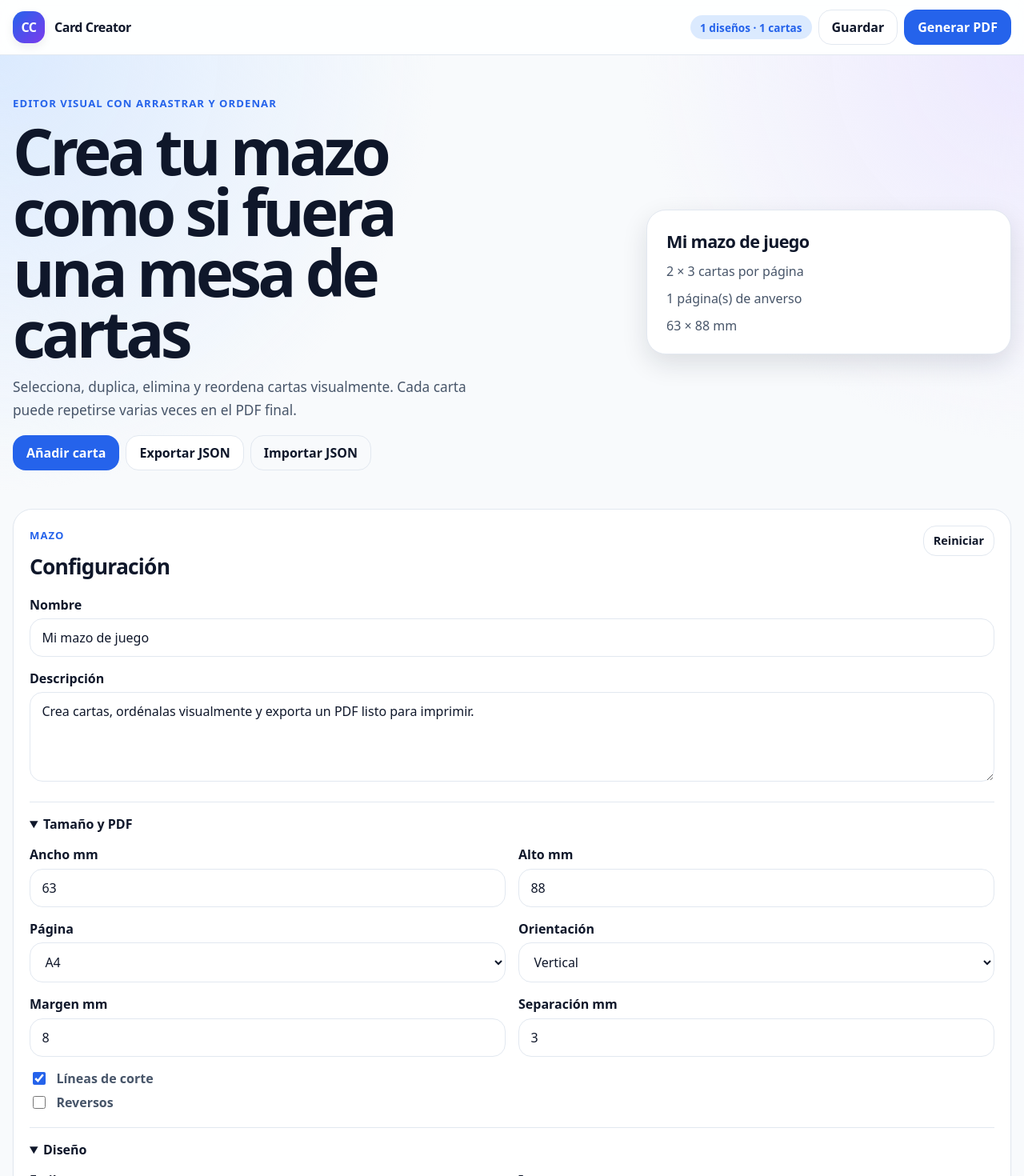
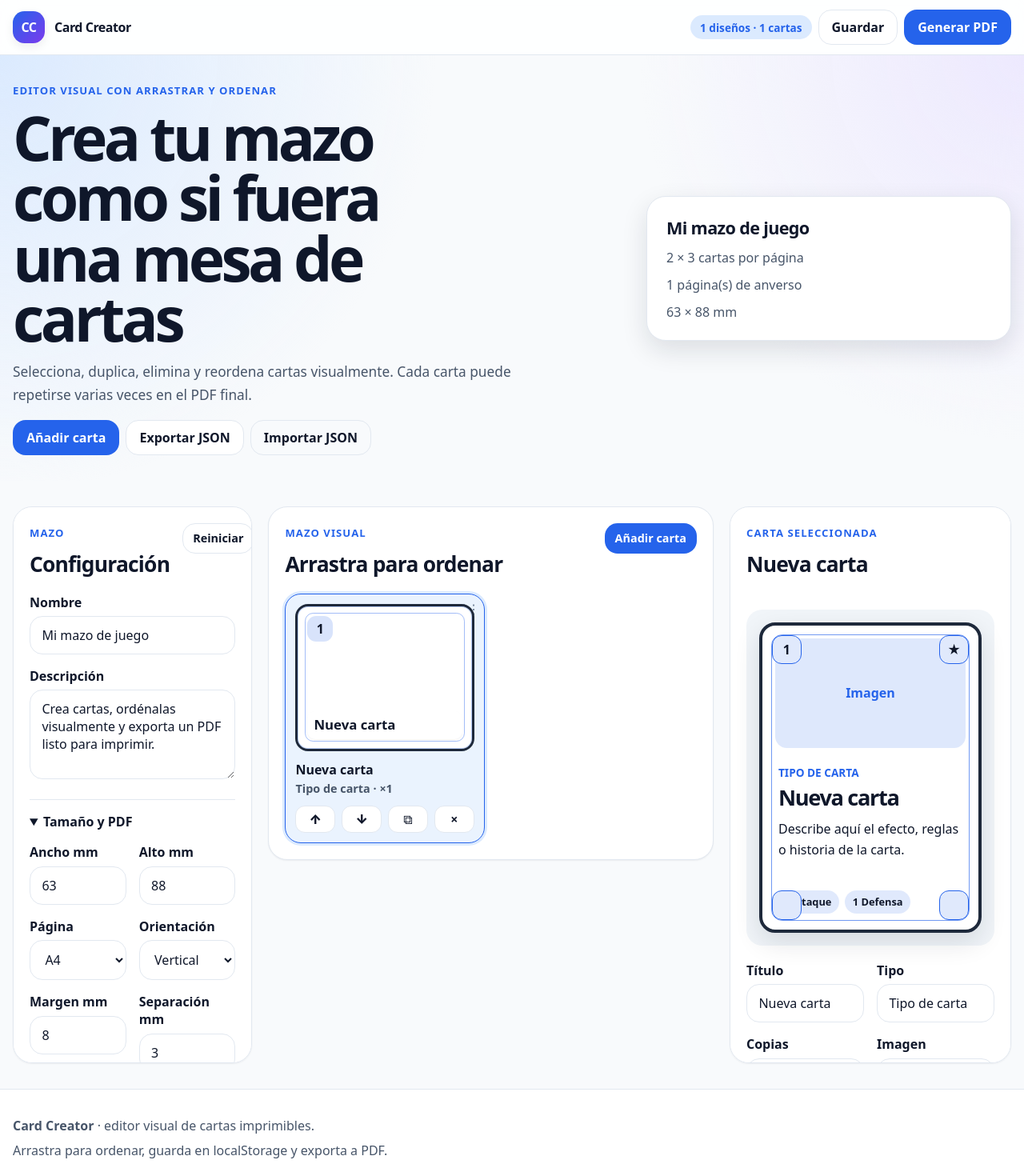
Before and after one commit to jalonsomerchan/card-creator, a Svelte app: page / in a window 1280 px wide. Shown: the top 1470 px of the page at 80% size. Built offline with nearby package versions, Linux system fonts and the light colour scheme.

Commit message:
Style visual drag and drop editor

```diff
--- a/src/app.css
+++ b/src/app.css
@@ -82,58 +82,24 @@ button, input, select, textarea { font: inherit; }
 button:disabled { cursor: not-allowed; opacity: 0.62; }
 a { color: inherit; }
 h1, h2, h3, p { margin-top: 0; }
-h1 { max-width: 12ch; margin-bottom: var(--space-4); font-size: clamp(2.5rem, 8vw, 5rem); line-height: 0.95; letter-spacing: -0.06em; }
+h1 { max-width: 13ch; margin-bottom: var(--space-4); font-size: clamp(2.35rem, 7vw, 4.8rem); line-height: 0.98; letter-spacing: -0.06em; }
 h2 { margin-bottom: 0; font-size: clamp(1.25rem, 4vw, 1.65rem); line-height: 1.2; letter-spacing: -0.03em; }
 h3 { margin-bottom: var(--space-2); font-size: 1rem; }
 p { line-height: 1.65; color: var(--color-text-muted); }
 
-.skip-link {
-  position: fixed;
-  left: 1rem;
-  top: 1rem;
-  z-index: 100;
-  transform: translateY(-150%);
-  border-radius: var(--radius-lg);
-  background: var(--color-primary);
-  color: #fff;
-  padding: 0.75rem 1rem;
-  font-weight: 800;
-  transition: transform var(--transition-base);
-}
+.skip-link { position: fixed; left: 1rem; top: 1rem; z-index: 100; transform: translateY(-150%); border-radius: var(--radius-lg); background: var(--color-primary); color: #fff; padding: 0.75rem 1rem; font-weight: 800; transition: transform var(--transition-base); }
 .skip-link:focus { transform: translateY(0); }
-
 .container-wide { width: min(100% - 2rem, var(--container-xl)); margin-inline: auto; }
-.site-header {
-  position: sticky;
-  top: 0;
-  z-index: 40;
-  border-bottom: 1px solid var(--color-border);
-  background: color-mix(in srgb, var(--color-surface) 86%, transparent);
-  backdrop-filter: blur(16px);
-}
+.site-header { position: sticky; top: 0; z-index: 40; border-bottom: 1px solid var(--color-border); background: color-mix(in srgb, var(--color-surface) 86%, transparent); backdrop-filter: blur(16px); }
 .header-nav { display: flex; flex-direction: column; gap: var(--space-3); padding-block: var(--space-3); }
 .brand { display: inline-flex; align-items: center; gap: 0.75rem; text-decoration: none; font-weight: 900; letter-spacing: -0.03em; }
 .brand-mark { display: grid; width: 2.5rem; height: 2.5rem; place-items: center; border-radius: 0.9rem; background: linear-gradient(135deg, var(--color-primary), var(--color-secondary)); color: #fff; box-shadow: var(--shadow-sm); }
 .header-actions, .hero-actions, .editor-actions { display: flex; flex-wrap: wrap; gap: var(--space-2); align-items: center; }
 
-.btn {
-  display: inline-flex;
-  min-height: 2.75rem;
-  align-items: center;
-  justify-content: center;
-  gap: 0.5rem;
-  border: 1px solid transparent;
-  border-radius: var(--radius-lg);
-  padding: 0.75rem 1rem;
-  font-weight: 800;
-  line-height: 1;
-  text-decoration: none;
-  cursor: pointer;
-  transition: transform var(--transition-fast), background-color var(--transition-base), border-color var(--transition-base), color var(--transition-base), box-shadow var(--transition-base);
-}
+.btn { display: inline-flex; min-height: 2.75rem; align-items: center; justify-content: center; gap: 0.5rem; border: 1px solid transparent; border-radius: var(--radius-lg); padding: 0.75rem 1rem; font-weight: 800; line-height: 1; text-decoration: none; cursor: pointer; transition: transform var(--transition-fast), background-color var(--transition-base), border-color var(--transition-base), color var(--transition-base), box-shadow var(--transition-base); }
 .btn:hover:not(:disabled) { transform: translateY(-1px); }
 .btn:active:not(:disabled) { transform: translateY(0); }
-.btn:focus-visible, .input:focus, .select:focus, .textarea:focus, .card-list-item:focus-visible, summary:focus-visible { outline: none; box-shadow: 0 0 0 4px var(--color-primary-soft); border-color: var(--color-primary); }
+.btn:focus-visible, .input:focus, .select:focus, .textarea:focus, .deck-tile:focus-visible, summary:focus-visible { outline: none; box-shadow: 0 0 0 4px var(--color-primary-soft); border-color: var(--color-primary); }
 .btn-primary { background: var(--color-primary); color: #fff; }
 .btn-primary:hover:not(:disabled) { background: var(--color-primary-hover); }
 .btn-secondary { border-color: var(--color-border); background: var(--color-surface); color: var(--color-text); }
@@ -142,19 +108,19 @@ p { line-height: 1.65; color: var(--color-text-muted); }
 .btn.compact { min-height: 2.35rem; padding: 0.55rem 0.75rem; font-size: 0.9rem; }
 .file-button { position: relative; overflow: hidden; }
 .file-button input { position: absolute; inset: 0; opacity: 0; cursor: pointer; }
+.badge { display: inline-flex; align-items: center; border-radius: var(--radius-full); background: var(--color-primary-soft); color: var(--color-primary); padding: 0.35rem 0.75rem; font-size: 0.85rem; font-weight: 800; }
 
-.badge { display: inline-flex; align-items: center; border-radius: var(--radius-full); background: var(--color-primary-soft); color: var(--color-primary); padding: 0.35rem 0.75rem; font-size: 0.85rem; font-weight: 800; }
 .hero-section { background: radial-gradient(circle at top left, var(--color-primary-soft), transparent 34rem), radial-gradient(circle at top right, var(--color-secondary-soft), transparent 30rem), var(--color-bg); }
+.compact-hero .hero-grid { padding-block: var(--space-8); }
 .hero-grid { display: grid; gap: var(--space-8); padding-block: var(--space-10); }
-.hero-copy { max-width: 54rem; }
-.hero-copy > p { max-width: 62ch; font-size: 1.08rem; }
+.hero-copy { max-width: 58rem; }
+.hero-copy > p { max-width: 66ch; font-size: 1.08rem; }
 .eyebrow, .section-kicker { display: inline-flex; margin-bottom: var(--space-3); color: var(--color-primary); font-size: 0.82rem; font-weight: 900; letter-spacing: 0.08em; text-transform: uppercase; }
 .hero-card { display: grid; gap: var(--space-3); align-self: center; border: 1px solid var(--color-border); border-radius: var(--radius-2xl); background: var(--color-surface); padding: var(--space-6); box-shadow: var(--shadow-md); }
 .hero-card strong { font-size: 1.35rem; letter-spacing: -0.03em; }
 .hero-card span { color: var(--color-text-muted); }
 .status { margin-top: var(--space-4); border: 1px solid var(--color-border); border-radius: var(--radius-lg); background: var(--color-surface); padding: var(--space-3) var(--space-4); color: var(--color-text); font-weight: 700; }
 
-.workspace { display: grid; gap: var(--space-5); padding-block: var(--space-8); }
 .panel, .info-card { border: 1px solid var(--color-border); border-radius: var(--radius-2xl); background: var(--color-surface); box-shadow: var(--shadow-xs); }
 .panel { padding: var(--space-5); }
 .panel-header, .subsection-header { display: flex; align-items: flex-start; justify-content: space-between; gap: var(--space-4); margin-bottom: var(--space-5); }
@@ -162,16 +128,7 @@ p { line-height: 1.65; color: var(--color-text-muted); }
 .two-cols, .corner-grid { grid-template-columns: repeat(2, minmax(0, 1fr)); }
 .label { display: inline-block; margin-bottom: 0.4rem; color: var(--color-text); font-weight: 800; }
 .help-text { color: var(--color-text-soft); font-size: 0.875rem; }
-.input, .select, .textarea {
-  width: 100%;
-  min-height: 2.75rem;
-  border: 1px solid var(--color-border);
-  border-radius: var(--radius-lg);
-  background: var(--color-surface);
-  color: var(--color-text);
-  padding: 0.75rem 0.9rem;
-  transition: border-color var(--transition-base), box-shadow var(--transition-base), background-color var(--transition-base);
-}
+.input, .select, .textarea { width: 100%; min-height: 2.75rem; border: 1px solid var(--color-border); border-radius: var(--radius-lg); background: var(--color-surface); color: var(--color-text); padding: 0.75rem 0.9rem; transition: border-color var(--transition-base), box-shadow var(--transition-base), background-color var(--transition-base); }
 .textarea { min-height: 7rem; resize: vertical; }
 .color-input { min-height: 3rem; padding: 0.35rem; }
 .settings-group { margin-top: var(--space-5); border-top: 1px solid var(--color-border); padding-top: var(--space-4); }
@@ -180,11 +137,30 @@ p { line-height: 1.65; color: var(--color-text-muted); }
 .option-stack { display: grid; gap: var(--space-2); margin-top: var(--space-4); }
 .check-row { display: flex; align-items: center; gap: 0.65rem; color: var(--color-text-muted); font-weight: 700; }
 .check-row input { width: 1rem; height: 1rem; accent-color: var(--color-primary); }
-.cards-list { display: grid; gap: var(--space-2); margin-bottom: var(--space-5); }
-.card-list-item { display: flex; justify-content: space-between; gap: var(--space-3); width: 100%; border: 1px solid var(--color-border); border-radius: var(--radius-lg); background: var(--color-surface-soft); color: var(--color-text); padding: 0.8rem 0.9rem; cursor: pointer; text-align: left; }
-.card-list-item.selected { border-color: var(--color-primary); background: var(--color-primary-soft); }
-.card-list-item span { overflow: hidden; text-overflow: ellipsis; white-space: nowrap; font-weight: 800; }
-.card-list-item small { color: var(--color-text-muted); font-weight: 900; }
+
+.visual-workspace { display: grid; gap: var(--space-5); padding-block: var(--space-8); }
+.visual-panel { min-width: 0; }
+.visual-card-grid { display: grid; grid-template-columns: repeat(auto-fill, minmax(12rem, 1fr)); gap: var(--space-4); align-items: stretch; }
+.deck-tile { position: relative; display: grid; gap: var(--space-3); border: 1px solid var(--color-border); border-radius: var(--radius-xl); background: var(--color-surface-soft); padding: var(--space-3); color: var(--color-text); cursor: grab; text-align: left; transition: transform var(--transition-base), border-color var(--transition-base), box-shadow var(--transition-base), background-color var(--transition-base); }
+.deck-tile:hover { transform: translateY(-2px); border-color: var(--color-border-strong); box-shadow: var(--shadow-sm); }
+.deck-tile:active { cursor: grabbing; }
+.deck-tile.selected { border-color: var(--color-primary); background: color-mix(in srgb, var(--color-primary-soft) 58%, var(--color-surface)); box-shadow: 0 0 0 3px var(--color-primary-soft); }
+.deck-tile.drag-over { border-color: var(--color-accent); transform: scale(1.025); }
+.tile-drag { position: absolute; right: 0.55rem; top: 0.45rem; color: var(--color-text-soft); font-weight: 900; letter-spacing: -0.25em; user-select: none; }
+.tile-thumb { position: relative; display: flex; min-height: 11.5rem; flex-direction: column; justify-content: flex-end; overflow: hidden; border: 3px solid; border-radius: var(--radius-lg); padding: var(--space-3); box-shadow: inset 0 0 0 1px color-mix(in srgb, var(--accent-card) 32%, transparent); }
+.tile-thumb::after { content: ''; position: absolute; inset: 0.55rem; border: 1px solid var(--accent-card); border-radius: 0.65rem; opacity: 0.42; pointer-events: none; }
+.tile-thumb img { position: absolute; inset: 0; width: 100%; height: 100%; object-fit: cover; opacity: 0.72; }
+.tile-thumb span { position: absolute; left: 0.75rem; top: 0.75rem; display: grid; min-width: 2rem; min-height: 2rem; place-items: center; border-radius: 0.7rem; background: color-mix(in srgb, var(--accent-card) 18%, white); color: #0f172a; font-weight: 900; }
+.tile-thumb strong { position: relative; z-index: 1; border-radius: 0.65rem; background: color-mix(in srgb, var(--color-surface) 84%, transparent); padding: 0.5rem; font-size: 1.05rem; line-height: 1.1; box-shadow: var(--shadow-xs); }
+.tile-info { display: grid; gap: 0.2rem; }
+.tile-info strong { overflow: hidden; text-overflow: ellipsis; white-space: nowrap; }
+.tile-info span { color: var(--color-text-muted); font-size: 0.9rem; font-weight: 700; }
+.tile-actions { display: grid; grid-template-columns: repeat(4, minmax(0, 1fr)); gap: var(--space-2); }
+.tile-actions button { display: inline-grid; min-height: 2.15rem; place-items: center; border: 1px solid var(--color-border); border-radius: var(--radius-md); background: var(--color-surface); color: var(--color-text); cursor: pointer; font-weight: 900; }
+.tile-actions button:hover { border-color: var(--color-primary); color: var(--color-primary); }
+.tile-actions .danger-icon:hover { border-color: var(--color-danger); background: var(--color-danger-soft); color: var(--color-danger); }
+.editor-side { display: grid; gap: var(--space-5); align-content: start; }
+.editor-form { display: grid; gap: var(--space-4); }
 .editor-card, .subsection, .pdf-summary { display: grid; gap: var(--space-4); }
 .subsection { border-top: 1px solid var(--color-border); padding-top: var(--space-4); }
 .corner-grid { display: grid; gap: var(--space-3); }
@@ -193,17 +169,7 @@ p { line-height: 1.65; color: var(--color-text-muted); }
 
 .preview-panel { position: relative; }
 .print-card-wrap { display: grid; place-items: center; padding: var(--space-4); border-radius: var(--radius-xl); background: var(--color-surface-soft); }
-.print-card {
-  position: relative;
-  display: flex;
-  width: min(100%, 19rem);
-  min-height: 22rem;
-  flex-direction: column;
-  overflow: hidden;
-  border: 4px solid;
-  border-radius: 1.25rem;
-  box-shadow: var(--shadow-md);
-}
+.print-card { position: relative; display: flex; width: min(100%, 19rem); min-height: 22rem; flex-direction: column; overflow: hidden; border: 4px solid; border-radius: 1.25rem; box-shadow: var(--shadow-md); }
 .print-card.style-fantasy::after { content: ''; position: absolute; inset: 0.7rem; pointer-events: none; border: 1px solid var(--accent-card); border-radius: 0.85rem; opacity: 0.65; }
 .print-card.style-classic { border-width: 8px; }
 .print-card.style-prototype { border-style: dashed; }
@@ -222,8 +188,6 @@ p { line-height: 1.65; color: var(--color-text-muted); }
 .corner-br { right: 0.75rem; bottom: 0.75rem; }
 .card-stats { position: relative; z-index: 1; display: flex; flex-wrap: wrap; gap: 0.45rem; padding: 0 1.25rem 1.25rem; }
 .card-stats span { border-radius: var(--radius-full); background: color-mix(in srgb, var(--accent-card) 14%, transparent); padding: 0.35rem 0.6rem; font-size: 0.8rem; font-weight: 800; }
-.pdf-summary { margin-top: var(--space-5); }
-.pdf-summary ul { margin: 0; padding-left: 1.25rem; color: var(--color-text-muted); line-height: 1.75; }
 
 .info-grid { display: grid; gap: var(--space-5); padding-bottom: var(--space-10); }
 .info-card { padding: var(--space-5); }
@@ -232,23 +196,7 @@ p { line-height: 1.65; color: var(--color-text-muted); }
 .footer-inner { display: grid; gap: 0.25rem; }
 .footer-inner p { margin: 0; }
 
-@media (max-width: 480px) {
-  .two-cols, .corner-grid, .stat-row { grid-template-columns: 1fr; }
-  .header-actions .badge { width: 100%; justify-content: center; }
-  .btn { width: 100%; }
-}
-
-@media (min-width: 768px) {
-  .header-nav { flex-direction: row; align-items: center; justify-content: space-between; }
-  .hero-grid { grid-template-columns: minmax(0, 1.25fr) minmax(18rem, 0.75fr); align-items: center; padding-block: var(--space-12); }
-  .info-grid { grid-template-columns: repeat(2, minmax(0, 1fr)); }
-}
-
-@media (min-width: 1180px) {
-  .workspace { grid-template-columns: minmax(18rem, 0.9fr) minmax(28rem, 1.25fr) minmax(19rem, 0.85fr); align-items: start; }
-  .deck-panel, .preview-panel { position: sticky; top: 5.5rem; }
-}
-
-@media (prefers-reduced-motion: reduce) {
-  *, *::before, *::after { animation-duration: 0.01ms !important; animation-iteration-count: 1 !important; scroll-behavior: auto !important; transition-duration: 0.01ms !important; }
-}
+@media (max-width: 480px) { .two-cols, .corner-grid, .stat-row { grid-template-columns: 1fr; } .header-actions .badge { width: 100%; justify-content: center; } .btn { width: 100%; } .tile-actions { grid-template-columns: repeat(2, minmax(0, 1fr)); } }
+@media (min-width: 768px) { .header-nav { flex-direction: row; align-items: center; justify-content: space-between; } .hero-grid { grid-template-columns: minmax(0, 1.25fr) minmax(18rem, 0.75fr); align-items: center; padding-block: var(--space-12); } .info-grid { grid-template-columns: repeat(2, minmax(0, 1fr)); } }
+@media (min-width: 1180px) { .visual-workspace { grid-template-columns: minmax(18rem, 0.78fr) minmax(34rem, 1.45fr) minmax(22rem, 0.9fr); align-items: start; } .deck-panel, .editor-side { position: sticky; top: 5.5rem; max-height: calc(100svh - 6.5rem); overflow: auto; } }
+@media (prefers-reduced-motion: reduce) { *, *::before, *::after { animation-duration: 0.01ms !important; animation-iteration-count: 1 !important; scroll-behavior: auto !important; transition-duration: 0.01ms !important; } }
```
